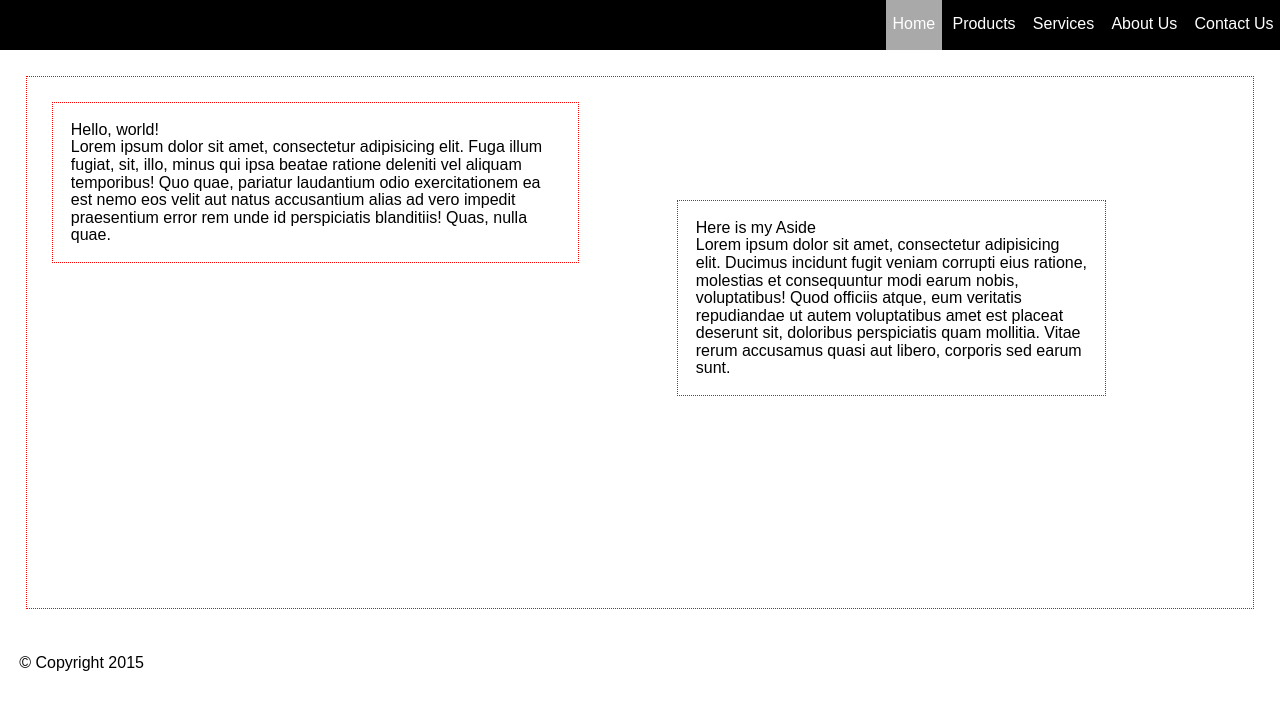
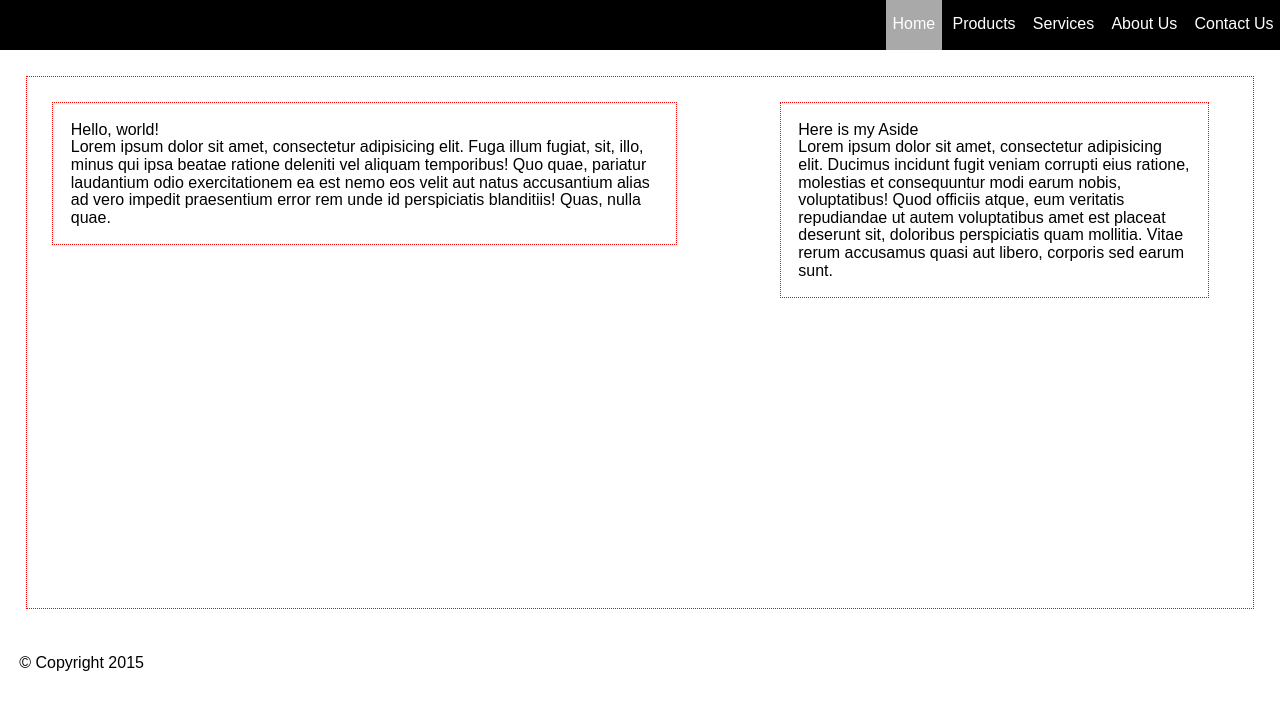
Before and after one commit to GeorgianCollege/COMP1002-Lesson10, a plain HTML site: page index.html in a window 1280 px wide. Drawn offline with Linux system fonts and the light colour scheme.

Commit message:
updated layout

```diff
--- a/Content/main.css
+++ b/Content/main.css
@@ -93,15 +93,15 @@ header {
 }
 
 .left {
-	float: left;
+	display: inline-block;
 }
 
 .push-1 {
-	margin: 8.33%;
+	margin-left: 8.33%;
 }
 
 .push-2 {
-	margin: 16.66%;
+	margin-left: 16.66%;
 }
 
 .container {
@@ -113,6 +113,9 @@ header {
 
 .content {
 	padding: 1.5%;
+	height: 100%;
+	overflow: auto;
+	vertical-align: top;
 }
 
 /* footer styles */
--- a/index.html
+++ b/index.html
@@ -28,7 +28,7 @@
   </header>
 
   <div class="container testBorder">
-    <main class="testBorder content col-5 left">
+    <main class="testBorder content col-6 left">
       <h1>Hello, world!</h1>
       <p>Lorem ipsum dolor sit amet, consectetur adipisicing elit. Fuga illum fugiat, sit, illo, minus qui ipsa beatae ratione
         deleniti vel aliquam temporibus! Quo quae, pariatur laudantium odio exercitationem ea est nemo eos velit aut natus
```
